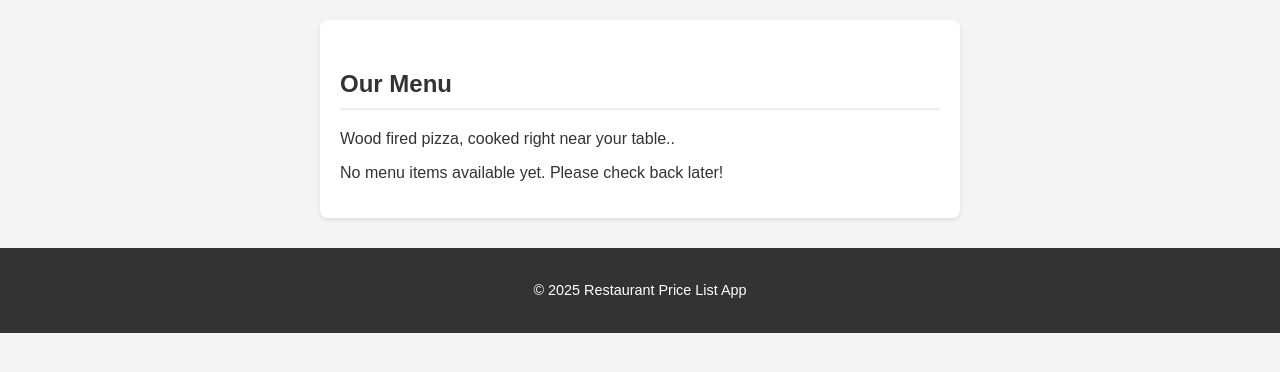
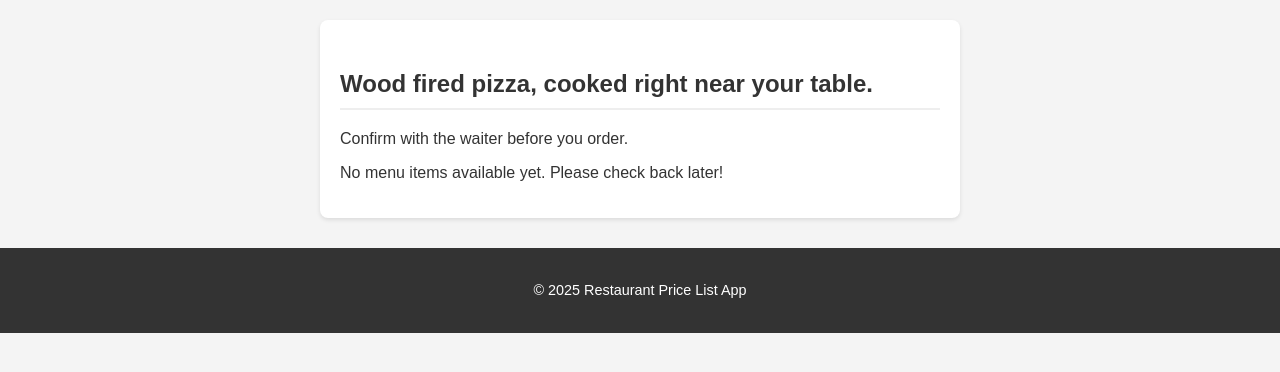
Before and after one commit to luwizghieherald/restaurant-pricelist, a Flask app: page / in a window 1280 px wide. Shown: the part 140-512 px from the top of the page. Run offline with Flask 3, Linux system fonts and the light colour scheme; data that the repository does not hold is empty.

Commit message:
Update index.html

```diff
--- a/templates/index.html
+++ b/templates/index.html
@@ -5,8 +5,8 @@
 {% block content %}
     {# The Recent Activity Log section has been removed as per your request. #}
 
-    <h2>Our Menu</h2>
-    <p class="menu-description"> Wood fired pizza, cooked right near your table..</p> {# New description line #}
+    <h2>Wood fired pizza, cooked right near your table.</h2>
+    <p class="menu-description"> Confirm with the waiter before you order.</p> {# New description line #}
 
     {% if categorized_menu_items %}
         {% for category, items in categorized_menu_items.items() %}
```
